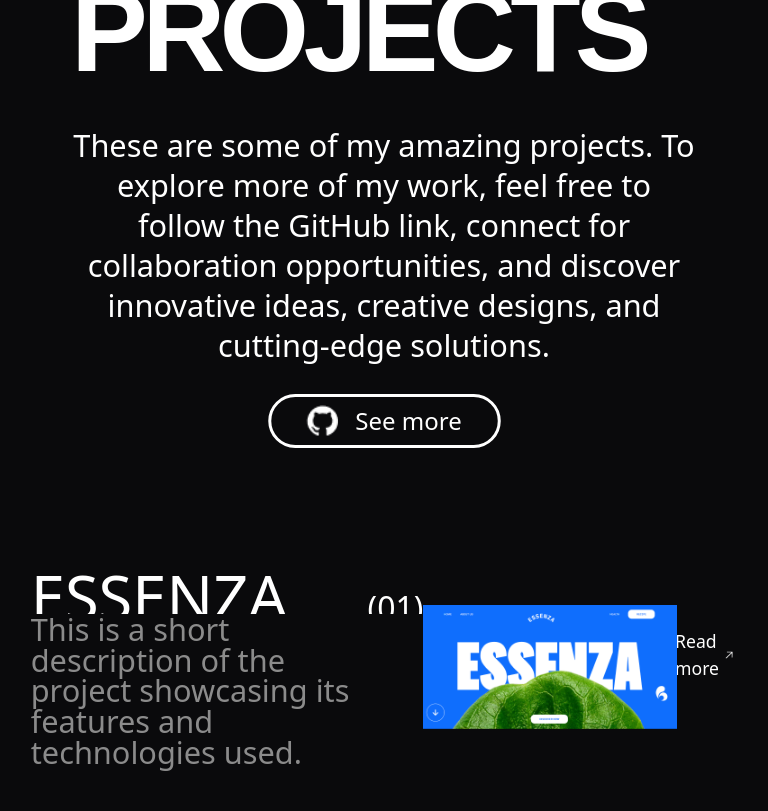
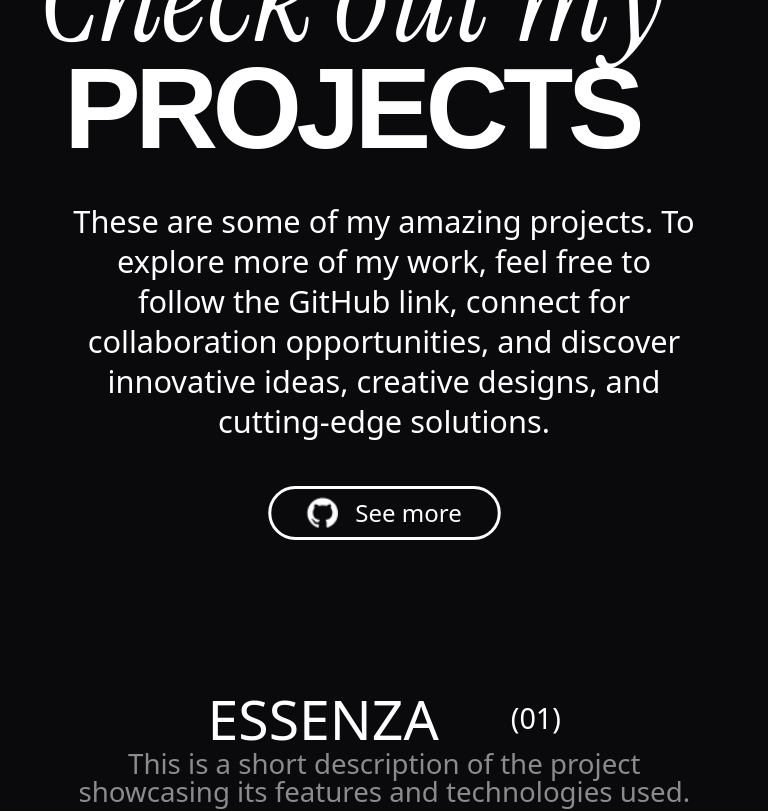
Before and after one commit to SG029/Sushant-s-Portfolio, a React (Vite) app: page / in a window 768 px wide. Shown: the part 3000-3811 px from the top of the page. Built offline with nearby package versions, Linux system fonts and the light colour scheme; a web font is replaced by a local one.

Commit message:
made projects responsive

```diff
--- a/src/Projectbar.css
+++ b/src/Projectbar.css
@@ -1,6 +1,13 @@
 @media (max-width: 1080px) {
     .mainn {
       padding: 1.2rem;
+      display: flex;
+      align-items: center;
+      justify-content: center;
+      gap:5vw;
+    }
+    .leftside{
+      scale: 0.9;
     }
 
     .leftside .probar-head {
@@ -13,6 +20,18 @@
 
     .rightside {
       height: 1.5rem;
+      display: flex;
+      justify-content: center;
+      align-items: center;
+      gap:1vw;
+    }
+    .read-cont{
+      text-align: start;
+      width: 20vw;
+
+    }
+    .read-probar-more:nth-child(2){
+      display: none;
     }
 
     .rightside img {
@@ -24,26 +43,110 @@
   /* For screens 768px and below */
   @media (min-width: 481px) and (max-width: 768px) {
     .mainn {
-      flex-direction: row;
+      display: flex;
+      flex-direction: column;
       align-items: center;
       padding: 4vw;
     }
+
+    .leftside {
+      display: flex;
+      align-items: center;
+      justify-content: center;
+      flex-direction: column;
+      width: 100%;
+      min-height: 30vw; /* Ensures enough space for children */
+    }
+
+    .leftside .probar-desc {
+      width: 100%;
+      font-size: 4vw;
+      line-height: 4vw;
+      text-align: center;
+    }
+
+    .leftside .probar-head {
+      font-size: 8vw;
+      width: 80vw;
+      height: 20vw;
+      /* background-color: red; */
+      overflow: hidden; /* Prevents content overflow */
+      box-sizing: border-box; /* Ensures width and height include padding */
+      display: flex;
+      align-items: center;
+      justify-content: center;
+      text-align: center;
+      white-space: nowrap; /* Prevents wrapping issues */
+      position: relative;
+      transform: translateY(-30%);
+    }
+
+    /* Hide second .probar-head */
+    .probar-head:nth-child(2) {
+      display: none;
+    }
+
+    /* Prevent movement on hover */
+    .mainn:hover .probar-head {
+      transform: translateY(20%); /* Stops any movement */
+    }
+
+    .middle .probar-img {
+      width: 60vw;
+    }
+
+    .rightside {
+      height: 1.25rem;
+      padding-bottom: 10vw;
+    }
+
+    /* Hide second read-probar-more */
+    .read-probar-more:nth-child(2) {
+      display: none;
+    }
+
+    .rightside img {
+      width: 1.25rem;
+      height: 1.25rem;
+    }
+    .read-cont{
+      margin-top: 5vw;
+      /* scale: 1.1; */
+      /* overflow: visible; */
+    }
+  }
+
+
+  /* For screens 480px and below */
+  @media (max-width: 480px) {
+    .mainn {
+      flex-direction: column;
+      align-items: center;
+      padding: 4vw;
+    }
+    .mainn:hover {
+      background-color: inherit;
+      color: white;
+    }
+
+    .mainn:hover .probar-desc{
+      color: #8B8B8B;
+    }
+
     .leftside{
         display: flex;
         align-items: center;
         flex-direction: column;
-        align-items: start;
     }
     .leftside .probar-desc{
-        width: 90%;
-        font-size: 4vw;
-        line-height: 4vw;
+        width: 60%;
+        font-size: 5vw;
+        line-height: 1.3rem;
+        margin-bottom: 5vw;
     }
-    /*  */
 
     .leftside .probar-head {
       font-size: 8vw;
-      margin-bottom: 10vw;
     }
     .probar-head:nth-child(2){
         display: none;
@@ -55,6 +158,7 @@
 
     .middle .probar-img {
       width: 60vw;
+      margin-bottom: 5vw;
     }
 
     .rightside {
@@ -70,50 +174,3 @@
       height: 1.25rem;
     }
   }
-
-  /* For screens 480px and below */
-  @media (max-width: 480px) {
-    .mainn {
-      flex-direction: column;
-      align-items: center;
-      padding: 4vw;
-    }
-    .leftside{
-        display: flex;
-        align-items: center;
-        flex-direction: column;
-    }
-    .leftside .probar-desc{
-        width: 80%;
-        font-size: 5vw;
-        line-height: 1.3rem;
-    }
-
-    .leftside .probar-head {
-      font-size: 8vw;
-    }
-    .probar-head:nth-child(2){
-        display: none;
-    }
-
-    .mainn:hover .probar-head {
-        transform: translateY(50%);
-    }
-
-    .middle .probar-img {
-      width: 60vw;
-    }
-
-    .rightside {
-      height: 1.25rem;
-      padding-bottom: 10vw;
-    }
-    .read-probar-more:nth-child(2){
-        display: none;
-    }
-
-    .rightside img {
-      width: 1.25rem;
-      height: 1.25rem;
-    }
-  }
--- a/src/Projectbar.jsx
+++ b/src/Projectbar.jsx
@@ -33,7 +33,7 @@ function Projectbar({ image, heading, description, githubLink, number }) {
         className="rightside hover:cursor-pointer h-7 overflow-hidden"
         onClick={() => window.open(githubLink, "_blank")}
       >
-        <div className="hover:translate-y-[-50%] transition-all duration-300 ease-out">
+        <div className="read-cont hover:translate-y-[-50%] transition-all duration-300 ease-out">
           <div className="read-probar-more font-FoundersGrotesk-Regular text-[1.1rem] font-light flex items-center justify-center group relative overflow-hidden group-hover:text-black">
             Read more
             <img
--- a/src/Projects.css
+++ b/src/Projects.css
@@ -1,18 +1,43 @@
-  @media (max-width: 1024px) {
+  @media  (max-width: 1024px) {
     .project-top {
       flex-direction: column;
       align-items: center;
+      justify-content: center;
     }
 
     .project-heading {
       font-size: 3rem;
-      line-height: 4rem;
+      margin-top: 10vw;
+      width: 100%;
+      display: flex;
+      align-items: center;
+      justify-self: center;
+    }
+    .project-heading h1{
+      font-size: 15vw;
+      line-height:14vw;
+      text-align: center;
+    }
+    .project-heading :nth-child(2){
+      font-size: 13vw;
     }
 
     .project-sidetext {
-      width: 100%;
+      width: 90%;
       text-align: center;
-      margin-top: 1rem;
+      display: flex;
+      flex-direction: column;
+      align-items: center;
+      justify-content: center;
+      margin-top: 2vw;
+    }
+    .project-sidetext p{
+      font-size: 3vw;
+      margin-bottom: 2vw;
+    }
+    .project-sidetext button{
+      /* align-items: center; */
+        scale:1.5;
     }
 
     .projects {
@@ -35,6 +60,7 @@
     }
     .project-head{
         line-height: 15vw;
+
     }
     .project-head:nth-child(2){
         font-size: 15vw;
@@ -59,6 +85,7 @@
       line-height: 1.6rem;
     }
     .project-sidetext button{
+      /* align-items: center; */
         width: 52%;
     }
 
```
